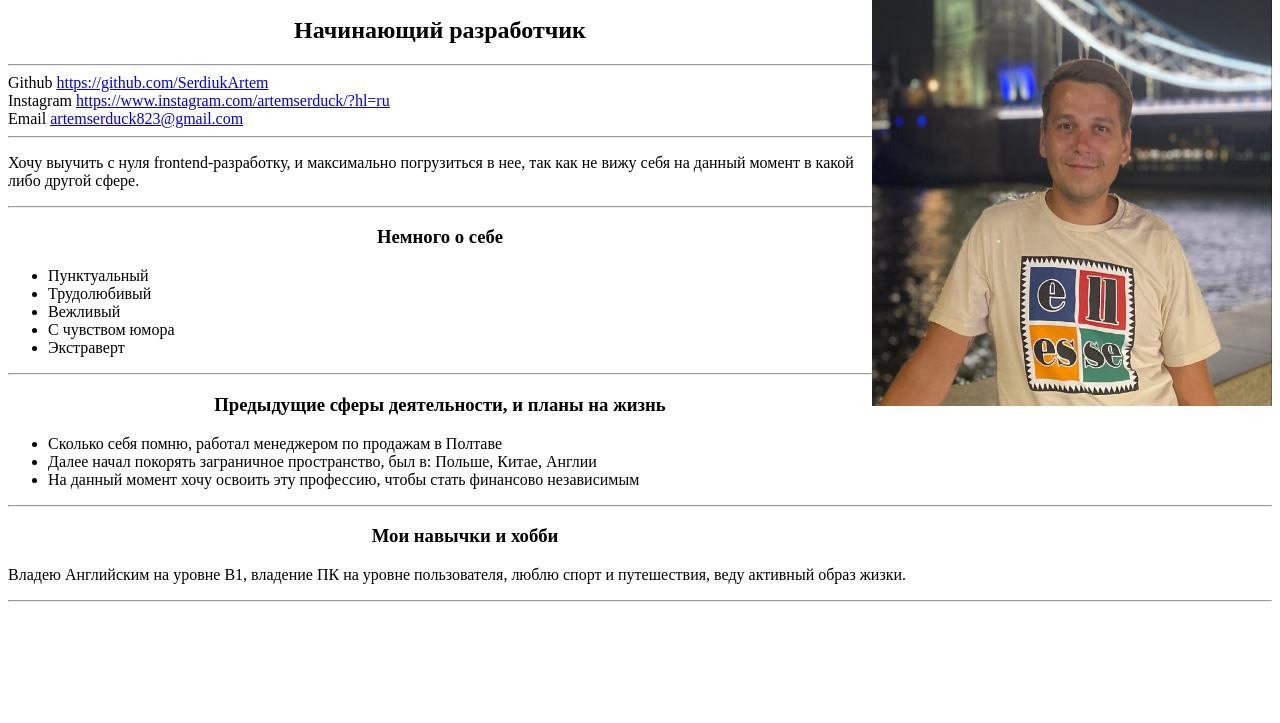
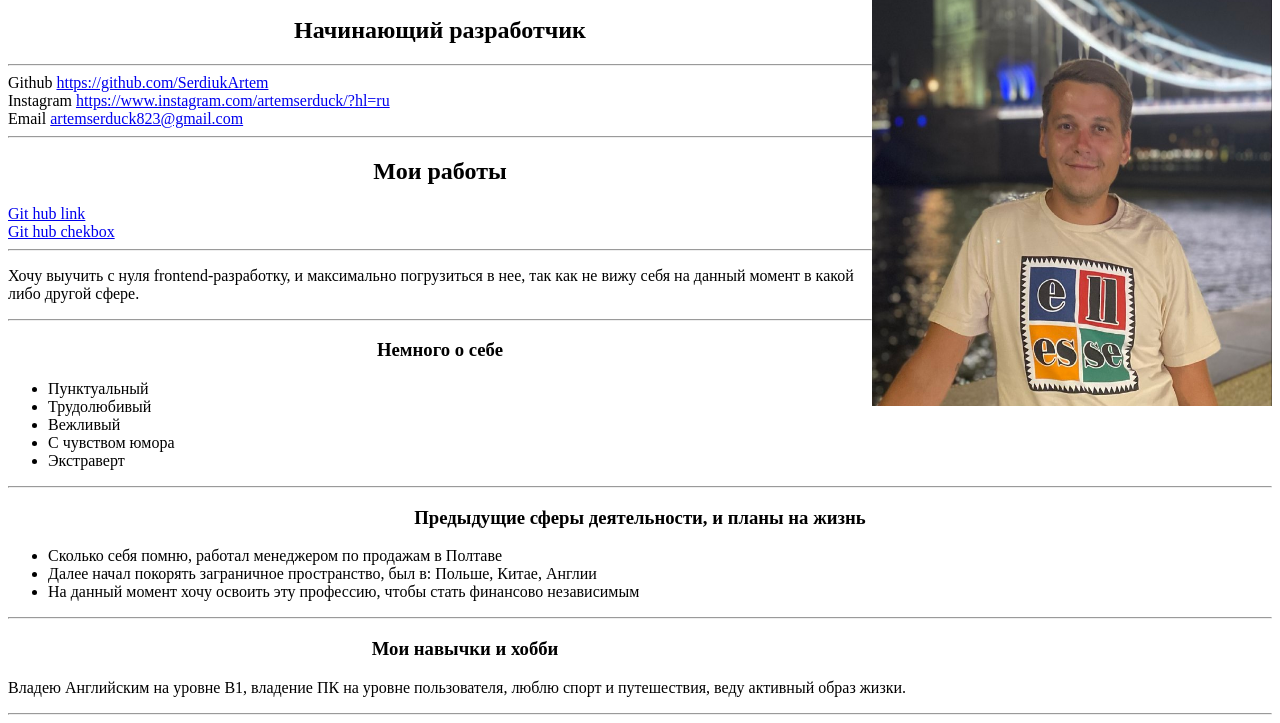
Before and after one commit to SerdiukArtem/cv, a plain HTML site: page ru/index.html in a window 1280 px wide. Shown: the part 85-808 px from the top of the page. Drawn offline with Linux system fonts and the light colour scheme.

Commit message:
add my works

```diff
--- a/ru/index.html
+++ b/ru/index.html
@@ -25,6 +25,9 @@
             text-align: center;
             margin-right: 350px;
         }
+        .works{
+            text-align: center;
+        }
     </style>
 </head>
 <body>
@@ -51,6 +54,17 @@
 
     Email
     <a href="mailto:artemserduck823@gmail.com">artemserduck823@gmail.com</a>
+    <hr>
+
+    <div class="works">
+    <h2>Мои работы</h2>
+    </div>
+
+    <a href="https://serdiukartem.github.io/link/">Git hub link</a>
+    <br>
+
+    <a href="https://serdiukartem.github.io/chekbox/">Git hub chekbox</a>
+
     <hr>
     <p>Хочу выучить с нуля frontend-разработку, и максимально погрузиться в нее, так как не вижу себя на данный момент в какой либо другой сфере.</p>
     <hr>
```
Also changed, not shown: eng/index.html (+10 -0 lines).
